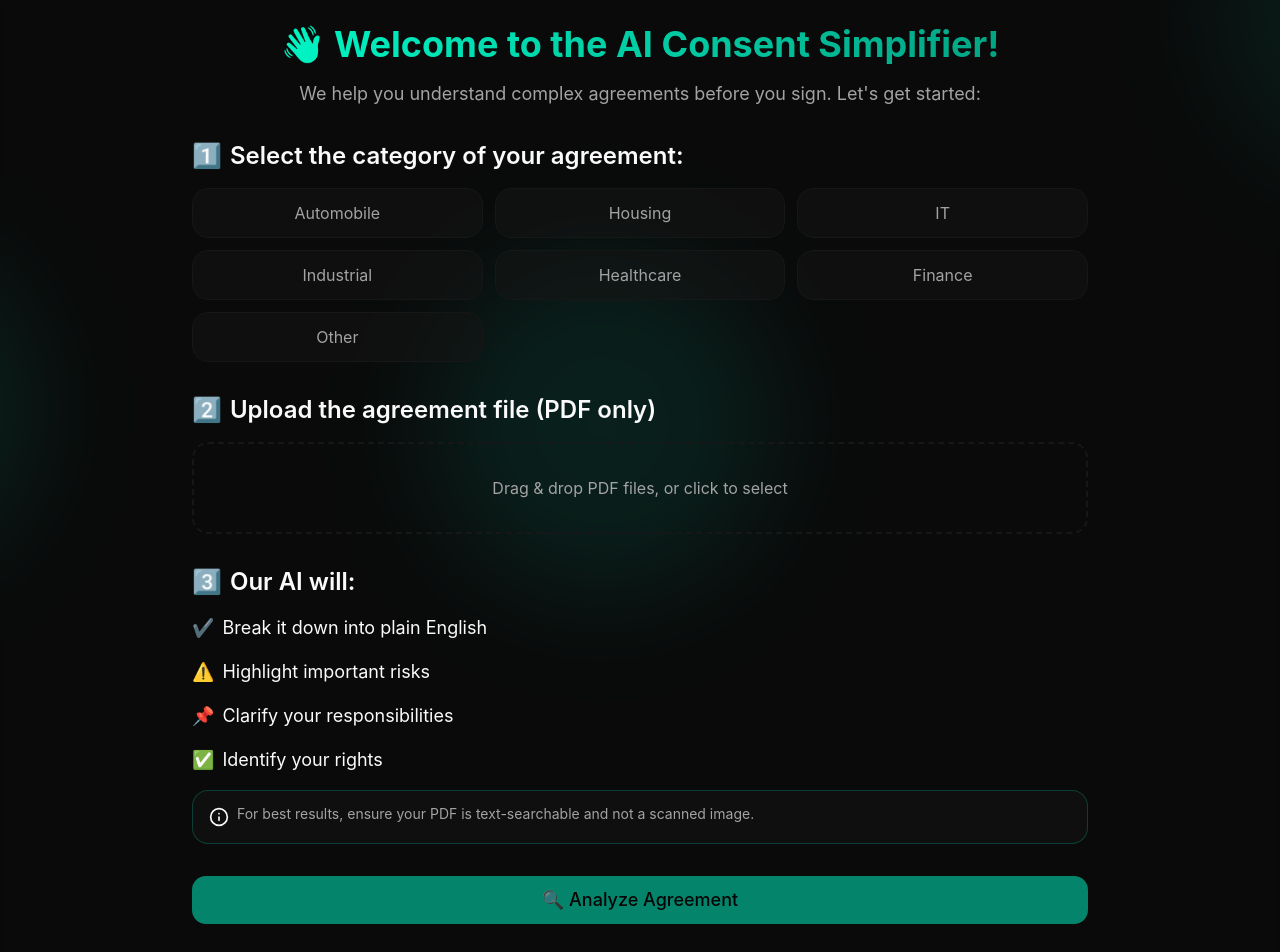
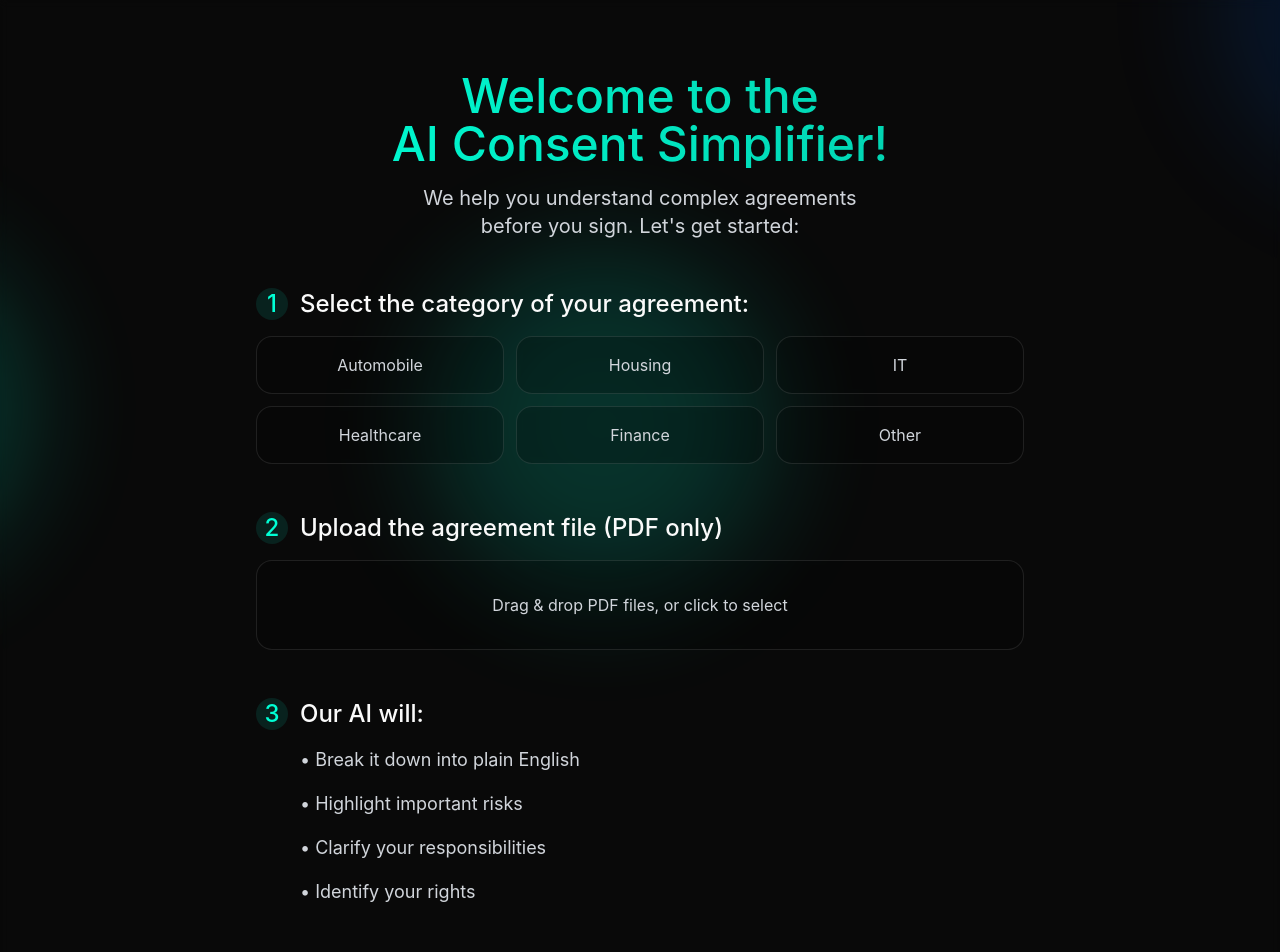
Before and after one commit to Harshith-jella/frontend, a React (Vite) app: page / in a window 1280 px wide. Shown: the top 952 px of the page. Built offline with nearby package versions, Linux system fonts and the light colour scheme.

Commit message:
Refactor: Apply design changes

```diff
--- a/src/components/AnimatedBackground.tsx
+++ b/src/components/AnimatedBackground.tsx
@@ -7,7 +7,7 @@ export const AnimatedBackground = () => {
       <div className="absolute inset-0 bg-[#0a0a0a]">
         <div className="absolute inset-0 opacity-30">
           <div className="absolute top-1/4 -left-1/4 w-96 h-96 bg-[#00ffd5] rounded-full mix-blend-multiply filter blur-3xl opacity-70 animate-blob" />
-          <div className="absolute -top-1/4 -right-1/4 w-96 h-96 bg-[#00ffd5] rounded-full mix-blend-multiply filter blur-3xl opacity-50 animate-blob animation-delay-2000" />
+          <div className="absolute -top-1/4 -right-1/4 w-96 h-96 bg-[#0066ff] rounded-full mix-blend-multiply filter blur-3xl opacity-50 animate-blob animation-delay-2000" />
           <div className="absolute bottom-1/4 left-1/3 w-96 h-96 bg-[#00ffd5] rounded-full mix-blend-multiply filter blur-3xl opacity-60 animate-blob animation-delay-4000" />
         </div>
 
--- a/src/components/CategorySelector.tsx
+++ b/src/components/CategorySelector.tsx
@@ -20,11 +20,12 @@ export const CategorySelector: React.FC<CategorySelectorProps> = ({
           key={category}
           onClick={() => onSelectCategory(category)}
           className={cn(
-            "px-4 py-3 rounded-lg border transition-all duration-200",
-            "hover:scale-105 active:scale-100",
+            "px-6 py-4 rounded-2xl transition-all duration-200",
+            "backdrop-blur-sm border border-white/10",
+            "hover:border-[#00ffd5]/50",
             selectedCategory === category
-              ? "bg-primary/20 border-primary text-primary"
-              : "border-border bg-secondary/50 text-muted-foreground hover:text-foreground hover:border-primary/50"
+              ? "bg-[#00ffd5]/10 border-[#00ffd5] text-[#00ffd5]"
+              : "bg-black/20 text-gray-300"
           )}
         >
           {category}
--- a/src/components/FileUploader.tsx
+++ b/src/components/FileUploader.tsx
@@ -35,15 +35,16 @@ export const FileUploader: React.FC<FileUploaderProps> = ({
       <div
         {...getRootProps()}
         className={cn(
-          'p-8 border-2 border-dashed rounded-lg text-center cursor-pointer transition-colors duration-200',
-          'hover:border-primary/50 hover:bg-primary/5',
+          'p-8 rounded-2xl text-center cursor-pointer transition-colors duration-200',
+          'backdrop-blur-sm border border-white/10 bg-black/20',
+          'hover:border-[#00ffd5]/50',
           isDragActive
-            ? 'border-primary bg-primary/10'
-            : 'border-border'
+            ? 'border-[#00ffd5] bg-[#00ffd5]/10'
+            : ''
         )}
       >
         <input {...getInputProps()} />
-        <p className="text-muted-foreground">
+        <p className="text-gray-300">
           {isDragActive
             ? 'Drop your PDF files here'
             : 'Drag & drop PDF files, or click to select'}
@@ -55,15 +56,15 @@ export const FileUploader: React.FC<FileUploaderProps> = ({
           {uploadedFiles.map((file) => (
             <div
               key={file.name}
-              className="flex items-center justify-between bg-secondary/50 p-3 rounded-lg border border-border"
+              className="flex items-center justify-between rounded-2xl p-4 backdrop-blur-sm border border-white/10 bg-black/20"
             >
               <div className="flex items-center space-x-3">
-                <FileText className="text-primary" />
-                <span className="text-sm">{file.name}</span>
+                <FileText className="text-[#00ffd5]" />
+                <span className="text-gray-300">{file.name}</span>
               </div>
               <button
                 onClick={() => removeFile(file)}
-                className="text-destructive hover:bg-destructive/10 p-2 rounded-full transition-colors"
+                className="text-red-400 hover:bg-red-400/10 p-2 rounded-full transition-colors"
               >
                 <Trash2 size={16} />
               </button>
--- a/src/pages/Index.tsx
+++ b/src/pages/Index.tsx
@@ -4,9 +4,7 @@ import { Button } from '@/components/ui/button';
 import { FileUploader } from '@/components/FileUploader';
 import { CategorySelector } from '@/components/CategorySelector';
 import { AnimatedBackground } from '@/components/AnimatedBackground';
-import { Alert, AlertDescription } from '@/components/ui/alert';
 import { useToast } from '@/hooks/use-toast';
-import { Info } from 'lucide-react';
 
 const Index = () => {
   const [uploadedFiles, setUploadedFiles] = useState<File[]>([]);
@@ -17,13 +15,12 @@ const Index = () => {
     "Automobile",
     "Housing",
     "IT",
-    "Industrial",
     "Healthcare",
     "Finance",
     "Other"
   ];
 
-  const handleAnalyze = () => {
+  const handleContinue = () => {
     if (!selectedCategory) {
       toast({
         variant: "destructive",
@@ -51,24 +48,25 @@ const Index = () => {
   return (
     <>
       <AnimatedBackground />
-      <div className="min-h-screen bg-background/50 backdrop-blur-sm p-6">
-        <div className="max-w-4xl mx-auto space-y-8">
+      <div className="min-h-screen bg-background/5 backdrop-blur-sm p-6">
+        <div className="max-w-3xl mx-auto space-y-12 pt-12">
           {/* Header */}
           <div className="text-center space-y-4">
-            <h1 className="text-4xl font-bold bg-gradient-to-r from-primary via-primary/80 to-primary/60 bg-clip-text text-transparent">
-              👋 Welcome to the AI Consent Simplifier!
+            <h1 className="text-5xl font-medium bg-gradient-to-r from-[#00ffd5] to-[#00ffd5]/80 bg-clip-text text-transparent">
+              Welcome to the<br />AI Consent Simplifier!
             </h1>
-            <p className="text-lg text-muted-foreground">
-              We help you understand complex agreements before you sign. Let's get started:
+            <p className="text-xl text-gray-300">
+              We help you understand complex agreements<br />before you sign. Let's get started:
             </p>
           </div>
 
           {/* Main Content */}
-          <div className="space-y-8">
+          <div className="space-y-12">
             {/* Step 1: Category Selection */}
             <div className="space-y-4">
-              <h2 className="text-2xl font-semibold flex items-center gap-2">
-                <span className="text-primary">1️⃣</span> Select the category of your agreement:
+              <h2 className="text-2xl font-medium flex items-center gap-3">
+                <span className="flex items-center justify-center w-8 h-8 rounded-full bg-[#00ffd5]/10 text-[#00ffd5]">1</span>
+                Select the category of your agreement:
               </h2>
               <CategorySelector
                 categories={categories}
@@ -79,8 +77,9 @@ const Index = () => {
 
             {/* Step 2: File Upload */}
             <div className="space-y-4">
-              <h2 className="text-2xl font-semibold flex items-center gap-2">
-                <span className="text-primary">2️⃣</span> Upload the agreement file (PDF only)
+              <h2 className="text-2xl font-medium flex items-center gap-3">
+                <span className="flex items-center justify-center w-8 h-8 rounded-full bg-[#00ffd5]/10 text-[#00ffd5]">2</span>
+                Upload the agreement file (PDF only)
               </h2>
               <FileUploader
                 onFileUpload={setUploadedFiles}
@@ -90,54 +89,28 @@ const Index = () => {
 
             {/* Step 3: AI Features */}
             <div className="space-y-4">
-              <h2 className="text-2xl font-semibold flex items-center gap-2">
-                <span className="text-primary">3️⃣</span> Our AI will:
+              <h2 className="text-2xl font-medium flex items-center gap-3">
+                <span className="flex items-center justify-center w-8 h-8 rounded-full bg-[#00ffd5]/10 text-[#00ffd5]">3</span>
+                Our AI will:
               </h2>
-              <div className="grid gap-4 text-lg">
-                <div className="flex items-center gap-2">
-                  <span>✔️</span>
-                  <span>Break it down into plain English</span>
-                </div>
-                <div className="flex items-center gap-2">
-                  <span>⚠️</span>
-                  <span>Highlight important risks</span>
-                </div>
-                <div className="flex items-center gap-2">
-                  <span>📌</span>
-                  <span>Clarify your responsibilities</span>
-                </div>
-                <div className="flex items-center gap-2">
-                  <span>✅</span>
-                  <span>Identify your rights</span>
-                </div>
+              <div className="grid gap-4 text-lg text-gray-300 pl-11">
+                <div>• Break it down into plain English</div>
+                <div>• Highlight important risks</div>
+                <div>• Clarify your responsibilities</div>
+                <div>• Identify your rights</div>
               </div>
 
-              {/* User Guidance Alert */}
-              <Alert className="bg-secondary/50 border-primary/20">
-                <Info className="h-5 w-5 text-primary" />
-                <AlertDescription className="text-muted-foreground">
-                  For best results, ensure your PDF is text-searchable and not a scanned image.
-                </AlertDescription>
-              </Alert>
-
-              {/* Analyze Button */}
-              <div className="pt-4">
+              {/* Continue Button */}
+              <div className="pt-8 flex justify-end">
                 <Button
-                  onClick={handleAnalyze}
-                  className="w-full py-6 text-lg"
+                  onClick={handleContinue}
+                  className="w-40 h-14 text-lg bg-gradient-to-r from-[#00ffd5] to-[#0066ff] hover:opacity-90 transition-opacity"
                   disabled={!selectedCategory || uploadedFiles.length === 0}
                 >
-                  🔍 Analyze Agreement
+                  Continue
                 </Button>
               </div>
             </div>
-          </div>
-
-          {/* Footer */}
-          <div className="text-center">
-            <p className="text-lg font-medium text-gradient bg-gradient-to-r from-primary via-primary/80 to-primary/60 bg-clip-text text-transparent">
-              Everything you need to know before signing — simplified.
-            </p>
           </div>
         </div>
       </div>
```
